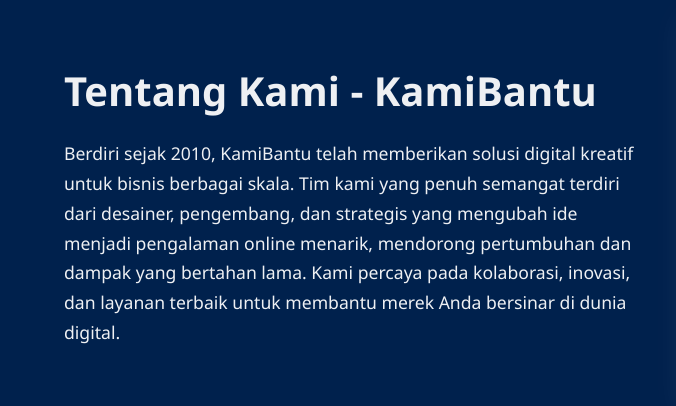
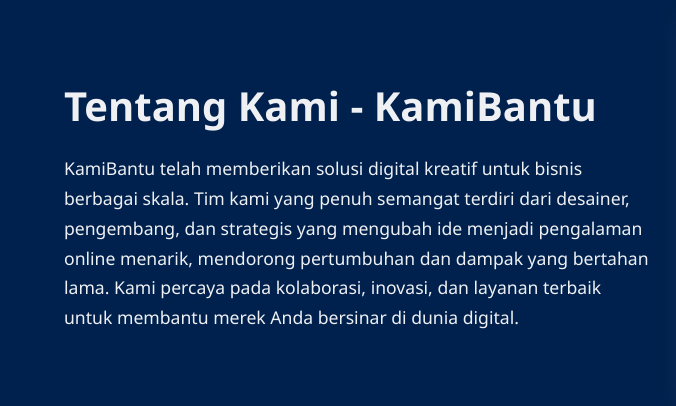
Before and after one commit to kamibantuid1/kamibantu, a plain HTML site: page index.html in a window 1280 px wide. Shown: the part 1741-2147 px from the top of the page, 0-676 px from the left. Drawn offline with Linux system fonts and the light colour scheme.

Commit message:
Update index.html

```diff
--- a/index.html
+++ b/index.html
@@ -470,7 +470,7 @@
   <div class="container">
     <div class="about-text">
       <h3>Tentang Kami - KamiBantu</h3>
-      <p>Berdiri sejak 2010, KamiBantu telah memberikan solusi digital kreatif untuk bisnis berbagai skala. Tim kami yang penuh semangat terdiri dari desainer, pengembang, dan strategis yang mengubah ide menjadi pengalaman online menarik, mendorong pertumbuhan dan dampak yang bertahan lama. Kami percaya pada kolaborasi, inovasi, dan layanan terbaik untuk membantu merek Anda bersinar di dunia digital.</p>
+      <p>KamiBantu telah memberikan solusi digital kreatif untuk bisnis berbagai skala. Tim kami yang penuh semangat terdiri dari desainer, pengembang, dan strategis yang mengubah ide menjadi pengalaman online menarik, mendorong pertumbuhan dan dampak yang bertahan lama. Kami percaya pada kolaborasi, inovasi, dan layanan terbaik untuk membantu merek Anda bersinar di dunia digital.</p>
     </div>
     <div class="about-img">
       <img src="https://images.unsplash.com/photo-1522202176988-66273c2fd55f?auto=format&fit=crop&w=600&q=80" alt="Tim KamiBantu bekerja sama" />
```
